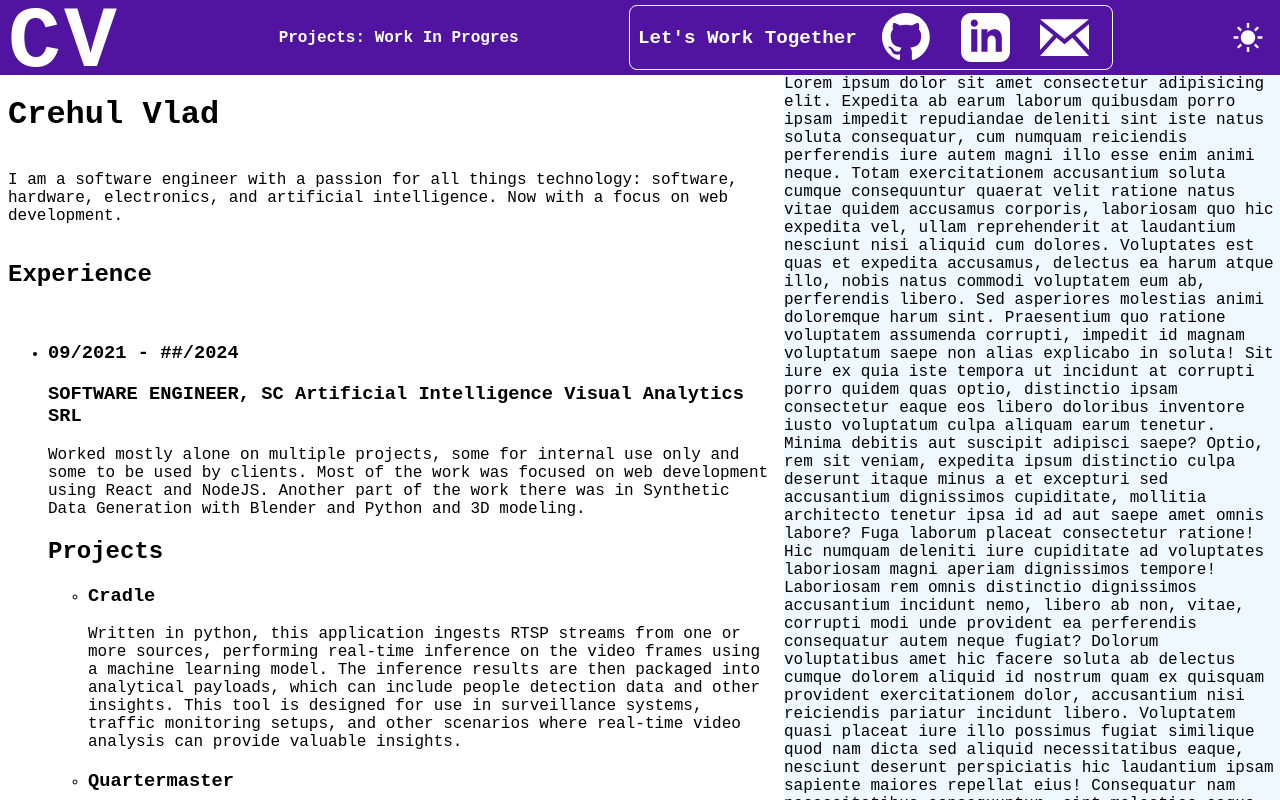
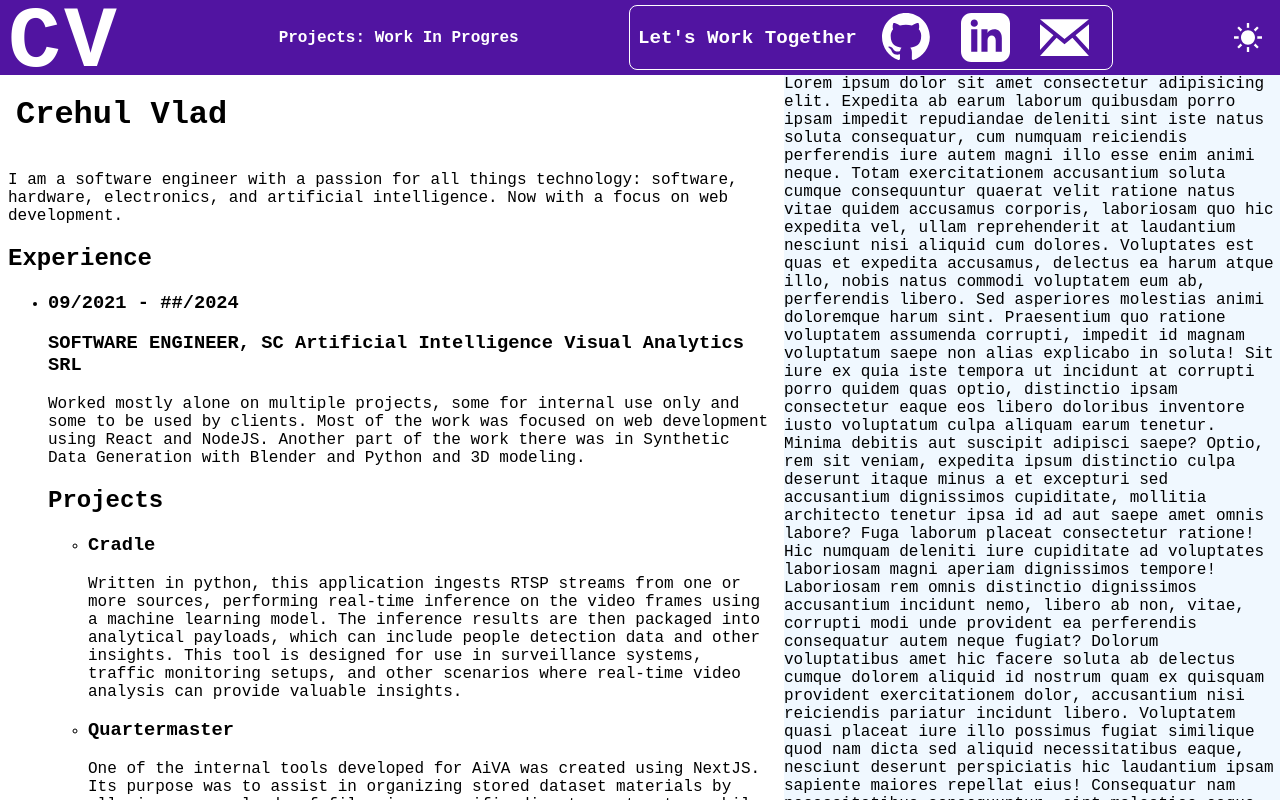
Before and after one commit to VladC12/VladC12.github.io, a React (Vite) app: page / in a window 1280 px wide. Shown: the top 800 px of the page. Built offline with nearby package versions, Linux system fonts and the light colour scheme.

Commit message:
fix css modules and navbar sticky

```diff
--- a/src/App.module.css
+++ b/src/App.module.css
@@ -1,12 +1,5 @@
 body {
     margin: 0;
-    overflow: hidden;
-    height: 100vh;
+    height: 100%;
     font-family: 'Courier New', Courier, monospace;
 }
-
-div {
-    height: 100%;
-    display: flex;
-    flex-direction: column;
-}
--- a/src/App.tsx
+++ b/src/App.tsx
@@ -5,10 +5,10 @@ import CurriculumVitae from './components/CurriculumVitae'
 
 function App() {
   return (
-    <div>
+    <>
       <Navbar/>
       <CurriculumVitae/>
-    </div>
+    </>
   )
 }
 
--- a/src/components/CurriculumVitae.module.css
+++ b/src/components/CurriculumVitae.module.css
@@ -4,13 +4,17 @@
     flex: 1;
 }
 
-.container > div:first-child {
+.container div:first-child {
     flex: 0 0 60%;
     padding: 0 0.5rem 0 0.5rem;
     overflow-y: auto;
 }
 
-.container > div:last-child {
+.container div:last-child {
     flex: 1;
     background-color: aliceblue;
 }
+
+.portrait {
+
+}
--- a/src/components/CurriculumVitae.tsx
+++ b/src/components/CurriculumVitae.tsx
@@ -4,7 +4,9 @@ const CurriculumVitae: React.FC = () => {
     return (
         <div className={styles.container}>
             <div>
-                <h1>Crehul Vlad</h1>
+                <div>
+                    <h1>Crehul Vlad</h1>
+                </div>
                 <p>I am a software engineer with a passion for all things technology: software, hardware, electronics, and
                     artificial intelligence. Now with a focus on web development.</p>
                 <h2>Experience</h2>
--- a/src/components/HireButton.module.css
+++ b/src/components/HireButton.module.css
@@ -1,4 +1,5 @@
 .container {
+    height: 100%;
     display: flex;
     flex-direction: row;
     justify-content: center;
@@ -9,6 +10,7 @@
 }
 
 .buttons {
+    height: 100%;
     display: flex;
     flex-direction: row;
     justify-content: center;
--- a/src/components/Logo.module.css
+++ b/src/components/Logo.module.css
@@ -1,4 +1,5 @@
 .container {
+    height: 100%;
     display: flex;
     flex-direction: row;
     width: 10em;
--- a/src/components/Navbar.module.css
+++ b/src/components/Navbar.module.css
@@ -1,3 +1,8 @@
+.container {
+    position: sticky;
+    top: 0;
+}
+
 .container nav {
     display: flex;
     justify-content: space-between;
--- a/src/components/Navbar.tsx
+++ b/src/components/Navbar.tsx
@@ -6,7 +6,7 @@ import styles from "./Navbar.module.css";
 
 const Navbar: React.FC = () => {
   return (
-    <div className = {styles.container}>
+    <div className={styles.container}>
       <nav>
         <Logo />
         <a style={{ cursor: "wait", fontWeight: "bolder" }}>Projects: Work In Progres</a>
--- a/src/components/ThemeToggle.module.css
+++ b/src/components/ThemeToggle.module.css
@@ -1,7 +1,6 @@
 .toggle {
     display: flex;
     justify-content: center;
-    align-self: center;
     cursor: pointer;
     width: 3em;
     height: 3em;
@@ -17,6 +16,7 @@
 }
 
 .toggle img {
+    margin-top: 20%;
     filter: invert(1);
     height: 60%;
 }
--- a/src/components/ThemeToggle.tsx
+++ b/src/components/ThemeToggle.tsx
@@ -11,9 +11,9 @@ const ThemeToggle: React.FC = () => {
   return (
     <div className={styles.toggle} onClick={toggleTheme}>
       {isDarkMode ? (
-        <img src="/moon.svg" alt="Dark mode" className="icon"/>
+        <img src="/moon.svg" alt="Dark mode" className={styles.icon}/>
       ) : (
-        <img src="/sun.svg" alt="Light mode" className="icon"/>
+        <img src="/sun.svg" alt="Light mode" className={styles.icon}/>
       )}
     </div>
   );
```
